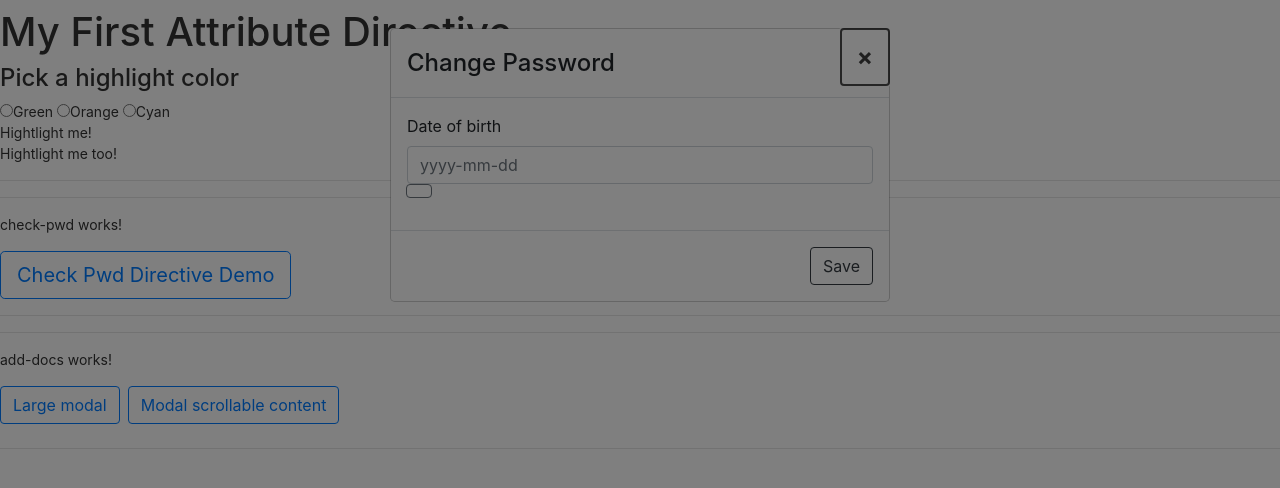
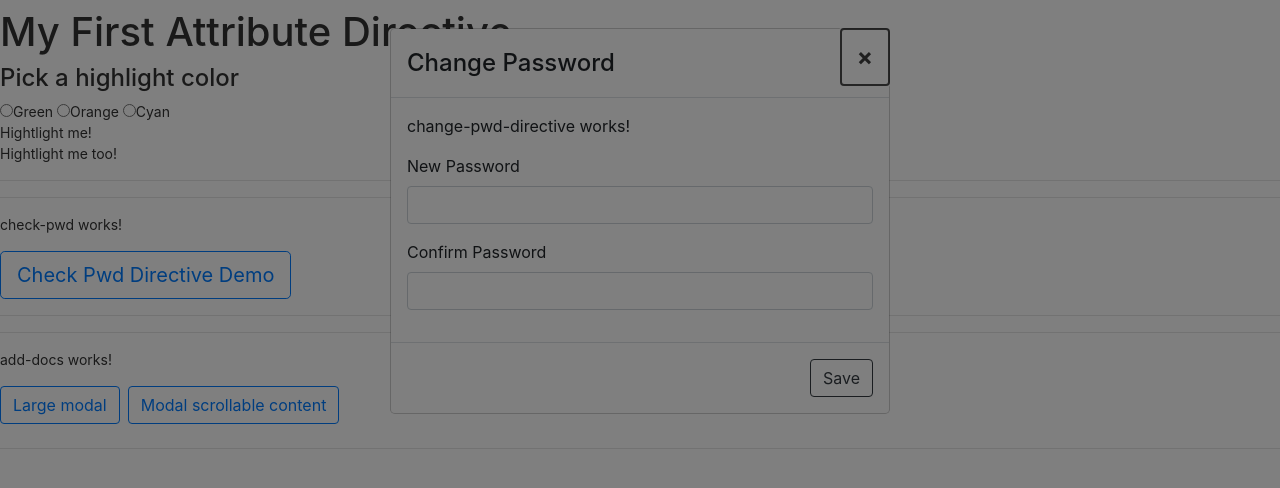
Before and after one commit to Alicehappy/angular-add-docs, an Angular app: page / in a window 1280 px wide. Both pictures are taken after a click on the button "Check Pwd Directive Demo". Shown: the top 488 px of the page. Built offline with nearby package versions, Linux system fonts and the light colour scheme.

Commit message:
Add a directive pwd component within modal dialog ng-template.

```diff
--- a/src/app/app.module.ts
+++ b/src/app/app.module.ts
@@ -8,6 +8,7 @@ import { HighlightDirective } from './highlight.directive';
 import { CheckPwdComponent } from './check-pwd/check-pwd.component';
 import { CheckPwdDirective } from './check-pwd.directive';
 import { AddDocsComponent } from './add-docs/add-docs.component';
+import { ChangePwdDirectiveComponent } from './change-pwd-directive/change-pwd-directive.component';
 
 @NgModule({
   declarations: [
@@ -15,7 +16,8 @@ import { AddDocsComponent } from './add-docs/add-docs.component';
     HighlightDirective,
     CheckPwdComponent,
     CheckPwdDirective,
-    AddDocsComponent
+    AddDocsComponent,
+    ChangePwdDirectiveComponent
   ],
   imports: [
     BrowserModule,
--- /dev/null
+++ b/src/app/change-pwd-directive/change-pwd-directive.component.html
@@ -0,0 +1,11 @@
+<p>change-pwd-directive works!</p>
+<form>
+    <div class="form-group">
+        <label for="newpass">New Password</label>
+        <input id="newpass" class="form-control">
+    </div>
+    <div class="form-group">
+        <label for="confirmpass">Confirm Password</label>
+        <input id="confirmpass" class="form-control">
+    </div>
+</form>
--- /dev/null
+++ b/src/app/change-pwd-directive/change-pwd-directive.component.ts
@@ -0,0 +1,15 @@
+import { Component, OnInit } from '@angular/core';
+
+@Component({
+  selector: 'app-change-pwd-directive',
+  templateUrl: './change-pwd-directive.component.html',
+  styleUrls: ['./change-pwd-directive.component.css']
+})
+export class ChangePwdDirectiveComponent implements OnInit {
+
+  constructor() { }
+
+  ngOnInit() {
+  }
+
+}
--- a/src/app/check-pwd/check-pwd.component.html
+++ b/src/app/check-pwd/check-pwd.component.html
@@ -9,15 +9,7 @@
         </button>
     </div>
     <div class="modal-body">
-        <form>
-            <div class="form-group">
-                <label for="dateOfBirth">Date of birth</label>
-                <input id="dateOfBirth" class="form-control" placeholder="yyyy-mm-dd" name="dp" ngbDatepicker #dp="ngbDatepicker">
-                <div class="input-group-append">
-                    <button class="btn btn-outline-secondary calendar" (click)="dp.toggle()" type="button"></button>
-                </div>
-            </div>
-        </form>
+        <app-change-pwd-directive></app-change-pwd-directive>
     </div>
     <div class="modal-footer">
         <button type="button" class="btn btn-outline-dark" (click)="modal.close('Save click')">Save</button>
```
Also changed, not shown: src/app/change-pwd-directive/change-pwd-directive.component.css (added), 1 other file (tests, documents, lock files or other folders).
